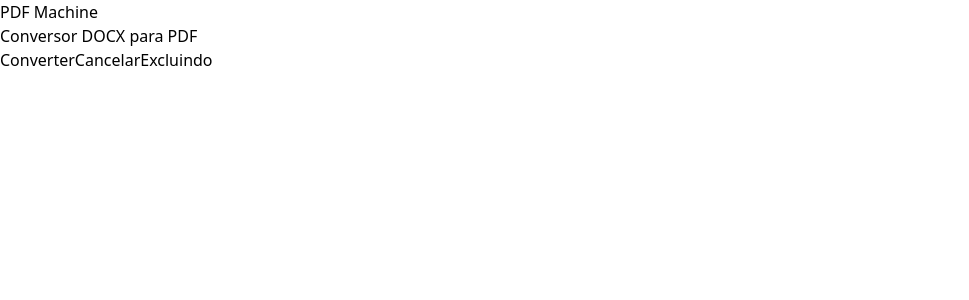
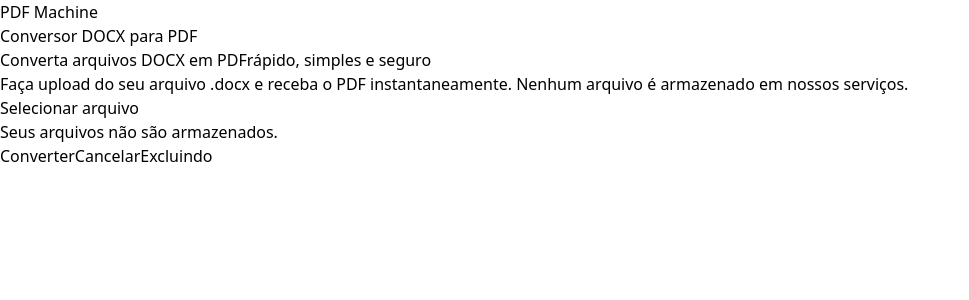
Before and after one commit to patrilucas59/conversor-docx-pdf, a React (Vite) app in the folder frontend/: page / in a window 1280 px wide. Shown: the top 300 px of the page, without its empty margins (0-969 px from the left). Built offline with nearby package versions, Linux system fonts and the light colour scheme.

Commit message:
feat: criação da seção Hero e ajustando arquitetura de pastas do front-end

```diff
--- a/frontend/src/App.tsx
+++ b/frontend/src/App.tsx
@@ -1,10 +1,13 @@
-import { Header } from './components/Header'
-import { Button } from './components/Button'
+import { Header } from './components/layout/Header'
+import { Button } from './components/ui/Button'
+import { Hero } from './sections/Hero'
 
 export default function App() {
   return (
-    <div className="min-h-screen bg-zinc-950 text-zinc-100 flex flex-col">
+    <div className="min-h-screen bg-zinc-900 text-zinc-100 flex flex-col">
       <Header />
+
+      <Hero />
 
       <main className="flex-1 flex items-center justify-center">
         <div className="flex flex-col items-center gap-4 w-full max-w-sm px-6">
--- a/frontend/src/components/Header/index.tsx
+++ b/frontend/src/components/layout/Header.tsx
@@ -1,7 +1,7 @@
 export function Header() {
   return (
     <header className="w-full border-b border-zinc-800 bg-zin-950">
-      <div className="max-w-5xl mx-auto px-6 py-4 flex items-center justify-between">
+      <div className="max-w-8xl mx-auto py-4 px-6 flex items-center justify-between">
         <h1 className="text-xl font-bold tracking-tight text-white">
           PDF Machine
         </h1>
--- /dev/null
+++ b/frontend/src/sections/Hero.tsx
@@ -0,0 +1,33 @@
+import { Button } from "../components/ui/Button";
+
+export function Hero() {
+  return (
+    <main className="flex-1">
+    <section className="w-full flex flex-col items-center text-center px-6 py-10">
+      <div className="max-w-2xl space-y-6">
+        <h2 className="text-2xl sm:text-3xl font-bold tracking-tight">
+          Converta arquivos DOCX em PDF
+        <span className="block text-zinc-400 text-3xl mt-2">
+          rápido, simples e seguro
+        </span>
+        </h2>
+
+        <p className="text-zinc-400 text-lg">
+          Faça upload do seu arquivo .docx e receba o PDF instantaneamente.
+          Nenhum arquivo é armazenado em nossos serviços.
+        </p>
+
+        <div className="mt-8">
+          <Button>
+            Selecionar arquivo
+          </Button>
+        </div>
+
+        <p className="text-xs text-zinc-500 mt-4">
+          Seus arquivos não são armazenados.
+        </p>
+      </div>
+    </section>
+    </main>
+  )
+}
```
Also changed, not shown: frontend/src/components/ui/Button.tsx (renamed from frontend/src/components/Button/index.tsx), frontend/src/components/ui/UploadForm.tsx (renamed from frontend/src/components/UploadForm/index.tsx).
